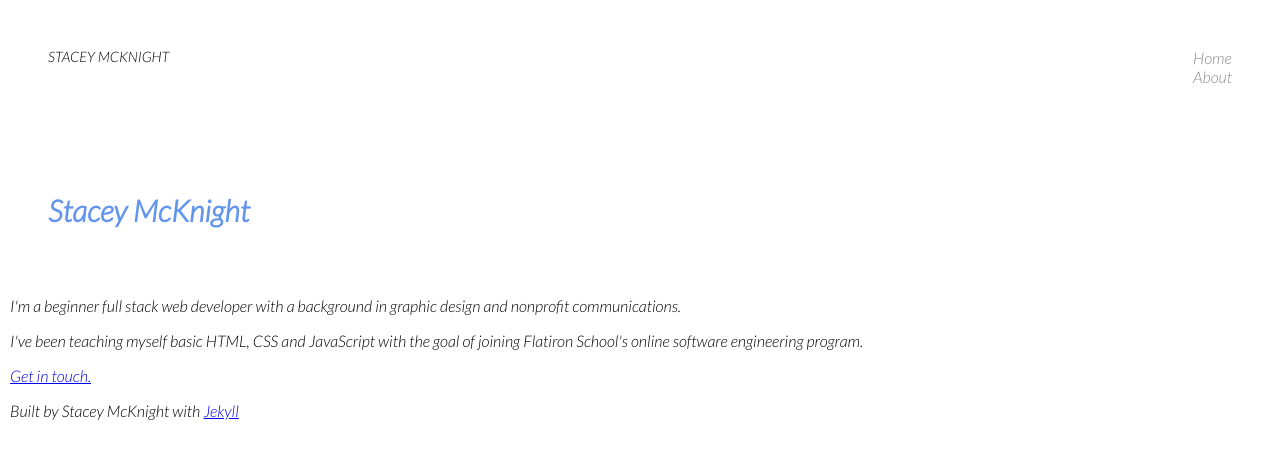
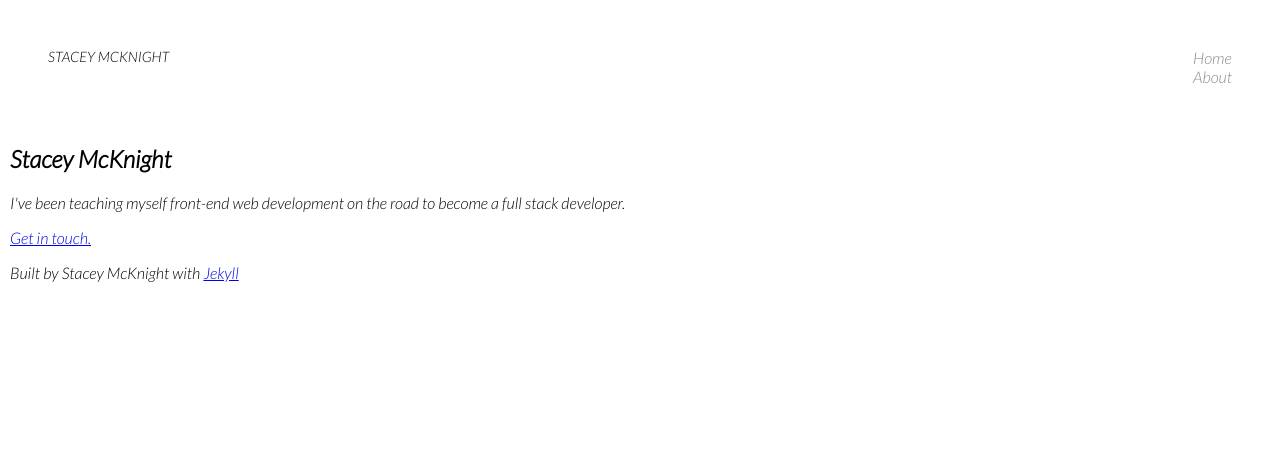
Before and after one commit to staceymck/jekyll-2020, a Jekyll site: the page built from index.markdown, in a window 1280 px wide. Shown: the top 459 px of the page. Built offline with Jekyll 4.4.1, drawn with Linux system fonts in a browser that asks for light colours.

Commit message:
Updates Home page

```diff
--- a/index.markdown
+++ b/index.markdown
@@ -8,14 +8,9 @@ permalink: /home/
 
 ---
 
-<section class="">
-	<section class="grid page-header">
-		<div class="full-width">
-			<h1 class = "header">{{ page.title }}
-			</h1>
-			<p>I'm a beginner full stack web developer with a background in graphic design and nonprofit communications.</p>
-			<p>I've been teaching myself basic HTML, CSS and JavaScript with the goal of joining Flatiron School's online software engineering program.</p>
-			<p><a href="https://www.linkedin.com/in/staceymcknight314/">Get in touch.</a></p>
-		</div>
-	</section>
+
+<section>
+	<h1>{{ page.title }}</h1>
+	<p>I've been teaching myself front-end web development on the road to become a full stack developer.</p>
+	<p><a href="https://www.linkedin.com/in/staceymcknight314/">Get in touch.</a></p>
 </section>
```
